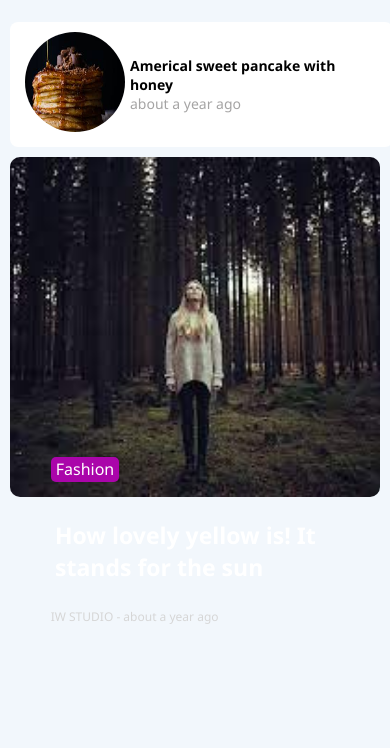
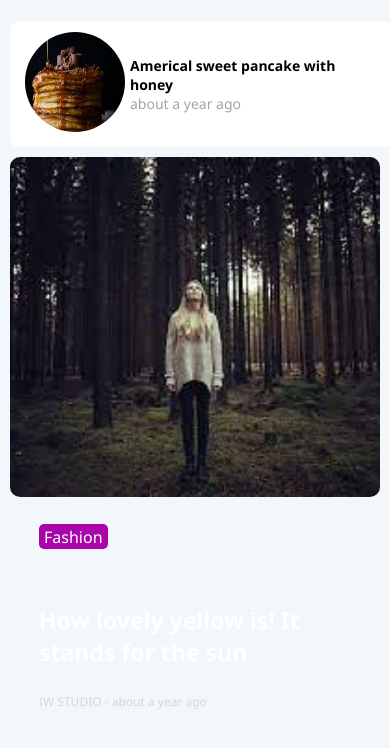
Before and after one commit to nancygos/Atlas, a plain HTML site: page index.html in a window 390 px wide. Shown: the part 92-840 px from the top of the page. Drawn offline with Linux system fonts and the light colour scheme.

Commit message:
made more responsive

```diff
--- a/style.css
+++ b/style.css
@@ -166,6 +166,7 @@
     width:350px;
     font-size: 23px;
     bottom: 7%;
+    position: fixed;
 }
 .card-para{
     background-color: transparent;
@@ -178,6 +179,7 @@
 }
 .para-special{
     width:350px;
+    position: fixed;
 }
 .bottom-right{
     height: 165px;
@@ -265,6 +267,7 @@
     position: absolute;
 }
 .c-color-text{
+    position: fixed;;
     top:77%;
     left:37%;
 }
@@ -344,22 +347,54 @@
     .bottom-right{
         display: none;
     }
-    .c-color-text{
-        left:13%;
-        top:65%;
-    }
-    .center-special{
-        bottom: 20%;
-        width:280px;
-    }
-    .para-special{
-        bottom: 15%;
-        left:13%;
-    }
+
     .middleRow{
         width:93%;
     }
     .navBar{
         width:93%;
     }
+    .c-color-text{
+        left:10%;
+        top:63%;
+    }
+    .center-special{
+        bottom: 26%;
+        width:280px;
+    }
+    .para-special{
+        bottom: 23%;
+        left:10%;
+    }
 }
+
+@media only screen and (max-width:760px) {
+    .c-color-text{
+        left:10%;
+        top:73%;
+    }
+    .center-special{
+        bottom: 10%;
+        width:280px;
+        left:10%;
+    }
+    .para-special{
+        bottom: 5%;
+        left:10%;
+    }
+}
+@media only screen and (max-width:375px){
+    .c-color-text{
+        left:10%;
+        top:63%;
+    }
+    .center-special{
+        bottom: 20%;
+        width:280px;
+        left:10%;
+    }
+    .para-special{
+        bottom: 15%;
+        left:10%;
+    }
+}
```
